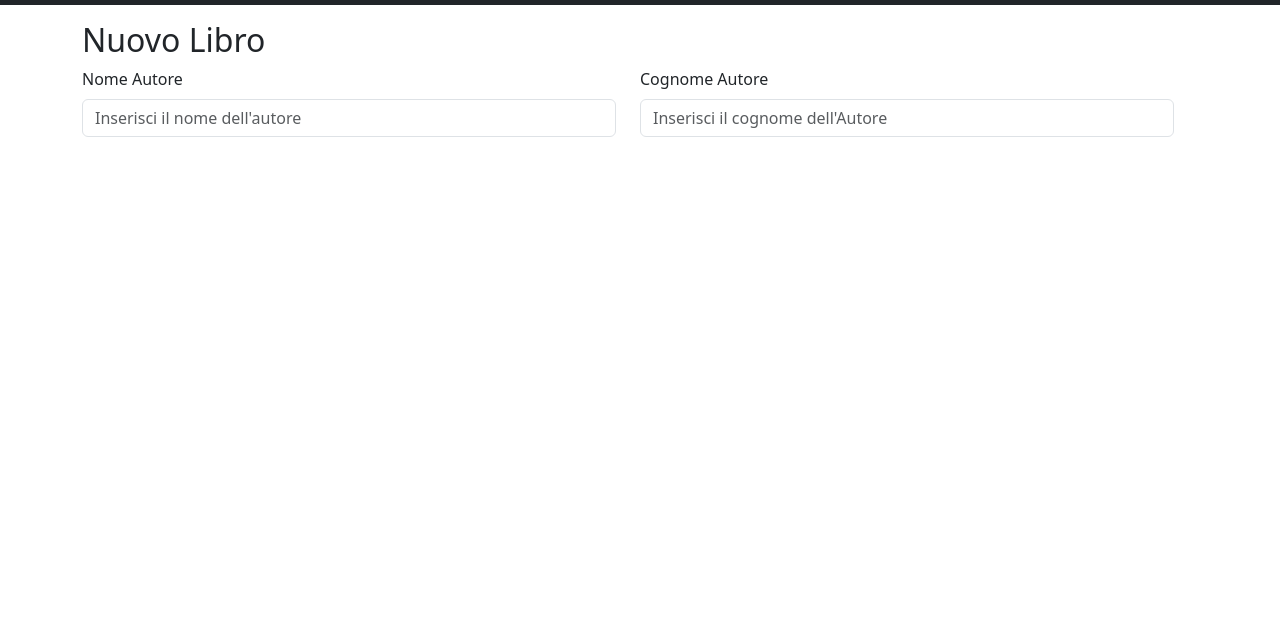
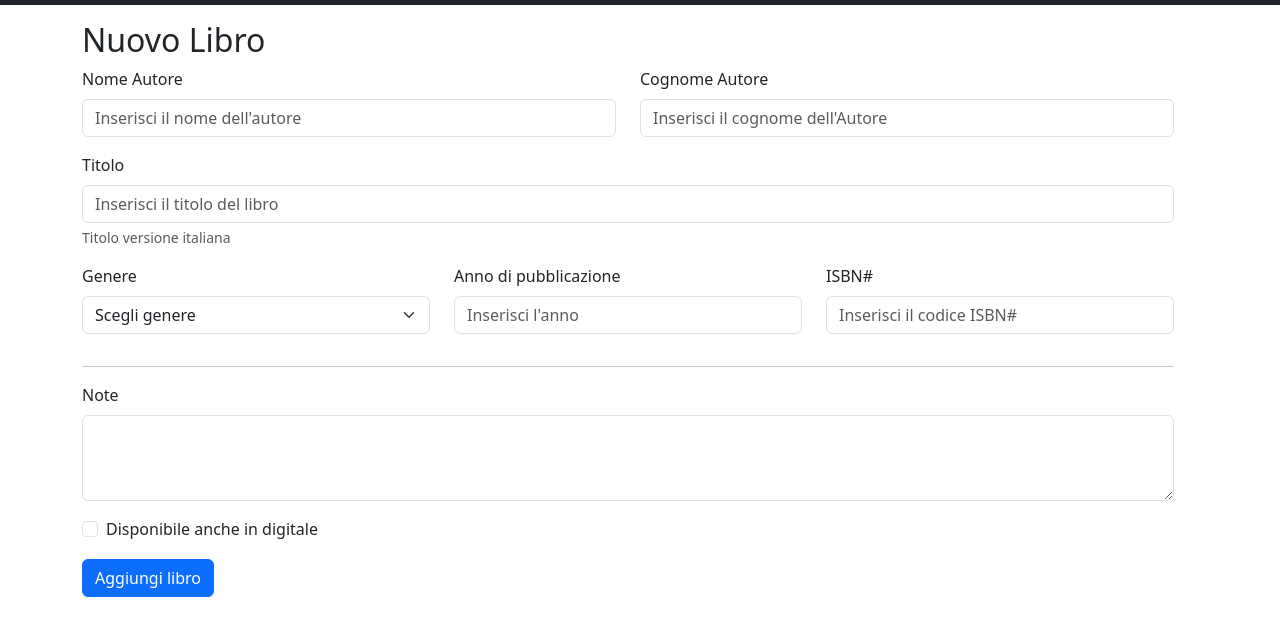
Before and after one commit to eduardorocco/html-css-bootstrap-dashboard, a plain HTML site: page new-book.html in a window 1280 px wide. Shown: the part 71-706 px from the top of the page. Drawn offline with nearby package versions, Linux system fonts and the light colour scheme.

Commit message:
ADD form

```diff
--- a/new-book.html
+++ b/new-book.html
@@ -13,7 +13,7 @@
     <!--Navbar-->
     <nav class="navbar navbar-expand-lg bg-dark" data-bs-theme="dark">
         <div class="container-fluid">
-          <a class="navbar-brand" href="#">
+          <a class="navbar-brand" href="./index.html">
             <img class="logo" src="./img/duck.png" height="50px" alt="">
           </a>
           <button class="navbar-toggler" type="button" data-bs-toggle="collapse" data-bs-target="#navbarSupportedContent" aria-controls="navbarSupportedContent" aria-expanded="false" aria-label="Toggle navigation">
@@ -38,27 +38,106 @@
         </div>
       </nav>
 
+
+      <!--FORM-->
       <section class="container py-3">
-        <div class="row">
+
+        <form class="row">
+
             <h2>Nuovo Libro</h2>
+
             <div class="row">
+
                 <div class="col-6">
-                    <form>
+
                         <div class="mb-3">
                           <label for="name" class="form-label">Nome Autore</label>
                           <input type="name" class="form-control" id="name" aria-describedby="name" placeholder="Inserisci il nome dell'autore">
                         </div>
-                      </form>
+
                 </div>
+
                 <div class="col-6">
-                    <form>
+
                         <div class="mb-3">
                           <label for="surname" class="form-label">Cognome Autore</label>
                           <input type="surname" class="form-control" id="surname" aria-describedby="surname" placeholder="Inserisci il cognome dell'Autore">
                         </div>
-                      </form>
+
                 </div>
-            </div>
+
+
+                <div class="col-12">
+
+                            <div class="mb-3">
+                              <label for="book" class="form-label">Titolo</label>
+                              <input type="book" class="form-control" id="book" aria-describedby="book" placeholder="Inserisci il titolo del libro">
+                              <div id="booknameHelp" class="form-text">Titolo versione italiana</div>
+                            </div>
+
+                </div>
+
+
+
+
+                <div class="col-4">
+                        <label for="book" class="form-label">Genere</label>
+                        <select class="form-select form-select" aria-label="">
+                            <option selected>Scegli genere</option>
+                            <option value="1">Giallo</option>
+                            <option value="2">Romanzo</option>
+                            <option value="3">Fantasy</option>
+                            <option value="4">Horror</option>
+                            <option value="5">Biografia</option>
+                          </select>
+                </div>
+
+                <div class="col-4">
+
+                            <div class="mb-3">
+                              <label for="year" class="form-label">Anno di pubblicazione</label>
+                              <input type="year" class="form-control" id="year" aria-describedby="year" placeholder="Inserisci l'anno">
+                            </div>
+
+                </div>
+
+                <div class="col-4">
+
+                            <div class="mb-3">
+                              <label for="isbncode" class="form-label">ISBN#</label>
+                              <input type="isbncode" class="form-control" id="isbncode" aria-describedby="isbncode" placeholder="Inserisci il codice ISBN#">
+                            </div>
+
+                </div>
+
+                <div class="text-gray">
+                        <hr>
+                </div>
+
+                <div class="col-12">
+
+                    <div class="mb-3">
+                        <label for="exampleFormControlTextarea1" class="form-label">Note</label>
+                        <textarea class="form-control" id="exampleFormControlTextarea1" rows="3"> </textarea>
+                    </div>
+
+                </div>
+
+                <div class="col-12">
+                    <div class="form-check">
+                        <input class="form-check-input" type="checkbox" value="" id="flexCheckDefault">
+                        <label class="form-check-label" for="flexCheckDefault">
+                          Disponibile anche in digitale
+                        </label>
+                      </div>
+
+                </div>
+
+                <div class="d-flex mt-3">
+                    <button type="submit" class="btn btn-primary">Aggiungi libro</button>
+                </div>
+
+            </form>
 
         </div>
 
```
